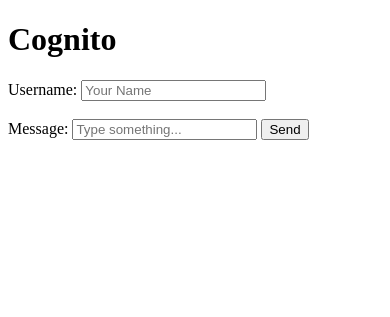
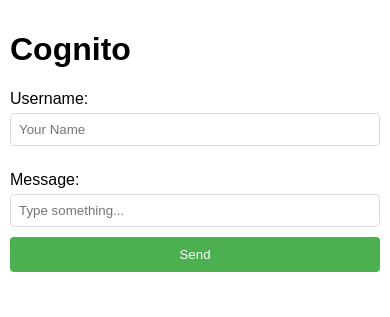
Before and after one commit to eml2170/cognito, a Flask app: page / in a window 390 px wide. Shown: the top 317 px of the page. Run offline with Flask 2, Linux system fonts and the light colour scheme; some libraries are stand-ins or nearby versions.

Commit message:
timestamps, mobile

```diff
--- a/app/app.py
+++ b/app/app.py
@@ -2,6 +2,7 @@
 import json
 from flask import Flask, render_template, request
 from flask_socketio import SocketIO
+from datetime import datetime
 
 app = Flask(__name__)
 app.config['SECRET_KEY'] = 'secret!'
@@ -47,15 +48,21 @@
     save to disk, and broadcast it to everyone.
     `data` is expected to be a dict like: {"username": "Alice", "msg": "Hello world!"}
     """
+    # Add timestamp to the message data
+    message_with_timestamp = {
+        **data,
+        'timestamp': datetime.now().isoformat()
+    }
+
     # Append the new message to the in-memory list
-    messages.append(data)
+    messages.append(message_with_timestamp)
 
     # Persist the updated messages list to disk
     with open(MESSAGES_FILE, 'w', encoding='utf-8') as f:
         json.dump(messages, f, ensure_ascii=False, indent=2)
 
     # Broadcast the new message to *all* connected clients
-    socketio.emit('message', data)
+    socketio.emit('message', message_with_timestamp)
 
 if __name__ == '__main__':
     socketio.run(app, debug=True)
--- a/app/templates/index.html
+++ b/app/templates/index.html
@@ -2,21 +2,93 @@
 <html>
     <head>
         <meta charset="UTF-8" />
+        <!-- Add viewport meta tag for mobile responsiveness -->
+        <meta name="viewport" content="width=device-width, initial-scale=1.0">
         <title>Cognito</title>
         <!-- Socket.IO client script -->
         <script src="https://cdnjs.cloudflare.com/ajax/libs/socket.io/4.5.4/socket.io.js"></script>
+        <!-- Add CSS styles -->
+        <style>
+            body {
+                max-width: 800px;
+                margin: 0 auto;
+                padding: 20px;
+                font-family: Arial, sans-serif;
+            }
+
+            .chat-container {
+                margin-top: 20px;
+            }
+
+            .input-group {
+                margin-bottom: 15px;
+            }
+
+            .input-group label {
+                display: block;
+                margin-bottom: 5px;
+            }
+
+            input[type="text"] {
+                width: 100%;
+                padding: 8px;
+                margin-bottom: 10px;
+                border: 1px solid #ddd;
+                border-radius: 4px;
+                box-sizing: border-box;
+            }
+
+            #sendBtn {
+                width: 100%;
+                padding: 10px;
+                background-color: #4CAF50;
+                color: white;
+                border: none;
+                border-radius: 4px;
+                cursor: pointer;
+            }
+
+            #sendBtn:hover {
+                background-color: #45a049;
+            }
+
+            #chat {
+                list-style-type: none;
+                padding: 0;
+                margin-top: 20px;
+                max-height: 500px;
+                overflow-y: auto;
+            }
+
+            #chat li {
+                padding: 8px;
+                margin-bottom: 5px;
+                background-color: #f9f9f9;
+                border-radius: 4px;
+                word-wrap: break-word;
+            }
+
+            @media (max-width: 600px) {
+                body {
+                    padding: 10px;
+                }
+            }
+        </style>
     </head>
     <body>
         <h1>Cognito</h1>
 
-    <!-- Username and message form -->
-    <div>
+        <!-- Updated form structure -->
+        <div class="chat-container">
+            <div class="input-group">
                 <label for="username">Username:</label>
                 <input id="username" type="text" placeholder="Your Name"/>
-      <br><br>
+            </div>
+            <div class="input-group">
                 <label for="message">Message:</label>
                 <input id="message" type="text" placeholder="Type something..."/>
                 <button id="sendBtn">Send</button>
+            </div>
         </div>
 
         <!-- Chat messages go here -->
@@ -32,7 +104,14 @@
             chatList.innerHTML = ''; // Clear any existing to avoid duplication
             previousMessages.forEach((msgObj) => {
               const li = document.createElement('li');
-          li.textContent = `${msgObj.username}: ${msgObj.msg}`;
+              const datetime = new Date(msgObj.timestamp).toLocaleString(undefined, {
+                year: 'numeric',
+                month: 'numeric',
+                day: 'numeric',
+                hour: '2-digit',
+                minute: '2-digit'
+              });
+              li.textContent = `[${datetime}] ${msgObj.username}: ${msgObj.msg}`;
               chatList.appendChild(li);
             });
           });
@@ -41,7 +120,14 @@
           socket.on('message', (data) => {
             const chatList = document.getElementById('chat');
             const li = document.createElement('li');
-        li.textContent = `${data.username}: ${data.msg}`;
+            const datetime = new Date(data.timestamp).toLocaleString(undefined, {
+                year: 'numeric',
+                month: 'numeric',
+                day: 'numeric',
+                hour: '2-digit',
+                minute: '2-digit'
+            });
+            li.textContent = `[${datetime}] ${data.username}: ${data.msg}`;
             chatList.appendChild(li);
           });
 
```
Lines whose indentation alone changed are shown as unchanged.
